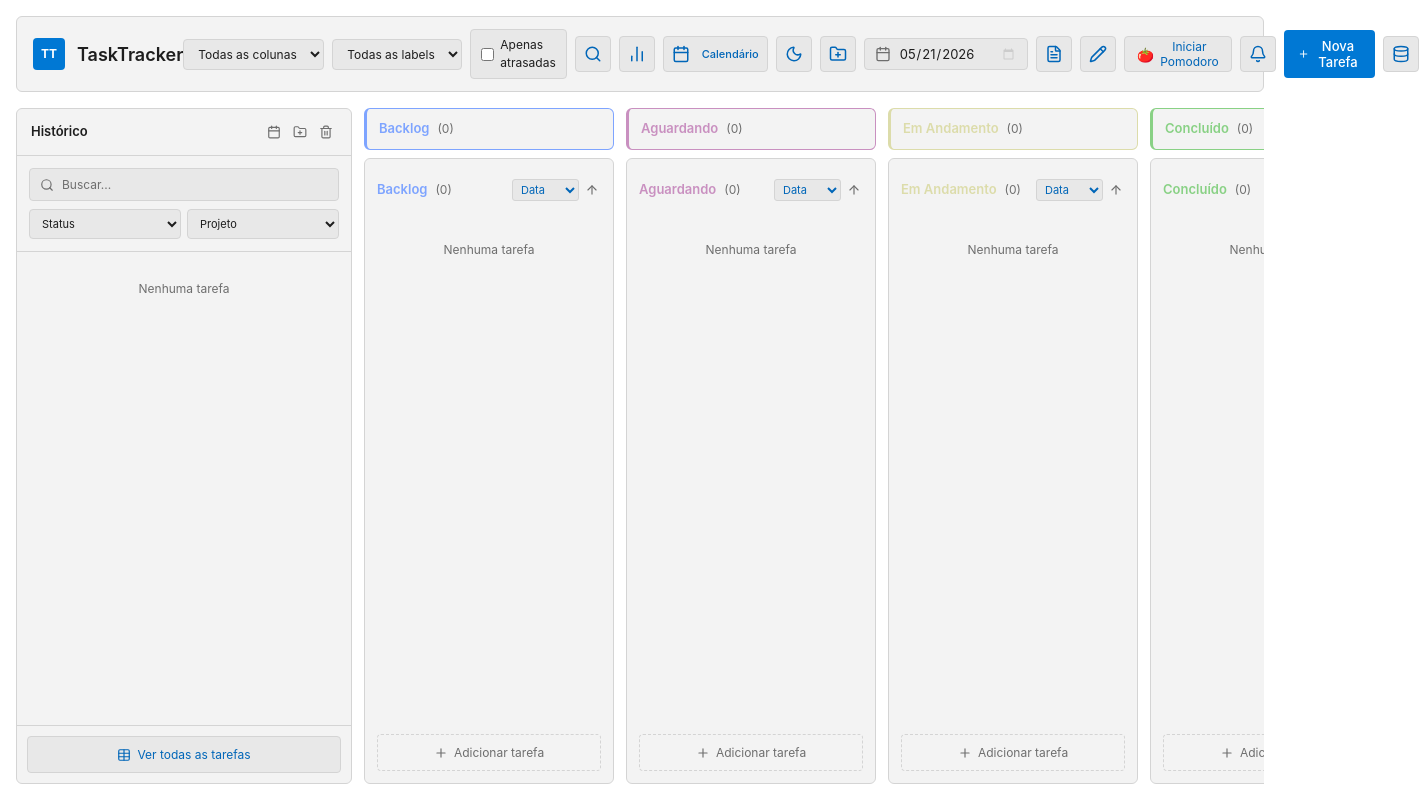
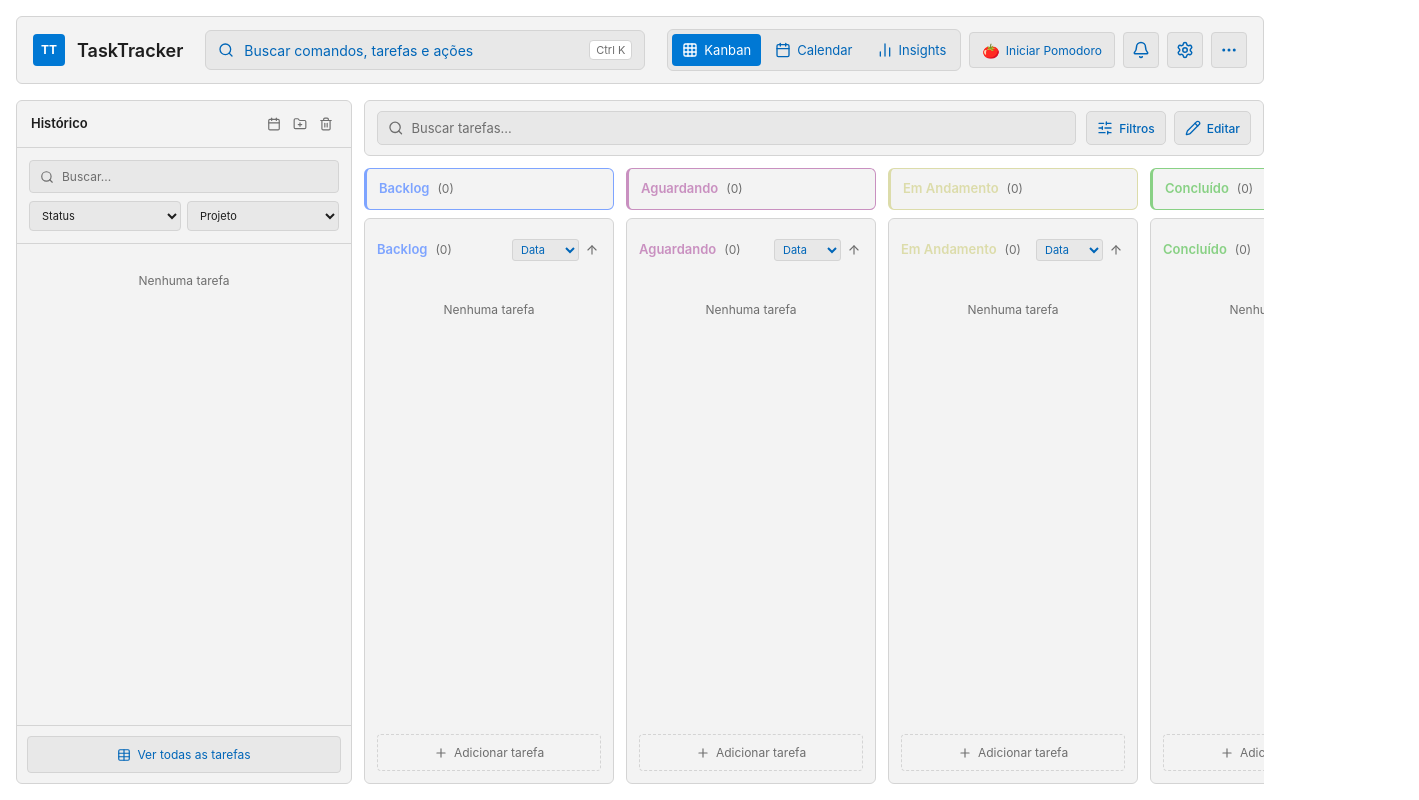
Before and after one commit to FabioJrSilva/task-traker, a Vue app: page / in a window 1280 px wide. Shown: the whole page, 1419 px wide, since content can reach past the window. Built offline with nearby package versions, Linux system fonts and the light colour scheme; the HTML template or start-up script is replaced by a standard one.

Commit message:
Refactor top bar for kanban toolbar flow

```diff
--- a/src/App.vue
+++ b/src/App.vue
@@ -7,6 +7,7 @@ import ReportModal from '@/components/ReportModal.vue'
 import HistorySidebar from '@/components/HistorySidebar.vue'
 import HistoryTableModal from '@/components/HistoryTableModal.vue'
 import KanbanBoard from '@/components/KanbanBoard.vue'
+import KanbanToolbar from '@/components/KanbanToolbar.vue'
 import ColumnModal from '@/components/ColumnModal.vue'
 import CalendarContainer from '@/components/CalendarContainer.vue'
 import AppointmentModal from '@/components/AppointmentModal.vue'
@@ -18,7 +19,20 @@ import NotificationBell from '@/components/NotificationBell.vue'
 import PomodoroWidget from '@/components/PomodoroWidget.vue'
 import ToastContainer from '@/components/ToastContainer.vue'
 import ConfirmDialog from '@/components/ConfirmDialog.vue'
-import { Plus, FileText, Calendar, Pencil, Search, FolderPlus, Grid3x3, RotateCcw, Trash2, Database, Moon, Sun, BarChart2 } from 'lucide-vue-next'
+import {
+  FileText,
+  Calendar,
+  Search,
+  FolderPlus,
+  Grid3x3,
+  RotateCcw,
+  Database,
+  Moon,
+  Sun,
+  BarChart2,
+  Settings,
+  MoreHorizontal,
+} from 'lucide-vue-next'
 import { type PaletteCommand, useCommandPalette } from '@/composables/useCommandPalette'
 import { useNotifications } from '@/composables/useNotifications'
 import { usePomodoroStore } from '@/stores/pomodoroStore'
@@ -45,7 +59,6 @@ const editMode = ref(false)
 const editingTask = ref<Task | null>(null)
 const editingColumn = ref<KanbanColumn | null>(null)
 const editingProject = ref<Project | null>(null)
-const showSearch = ref(false)
 const currentDate = ref(new Date().toISOString().split('T')[0])
 const timeTick = ref(Date.now())
 const initialTaskStatus = ref<string>('')
@@ -57,11 +70,15 @@ const showAppointmentModal = ref(false)
 const showWorkSettingsModal = ref(false)
 const showBackupModal = ref(false)
 const showMeetingModal = ref(false)
+const showSettingsMenu = ref(false)
+const showMoreMenu = ref(false)
 const editingAppointment = ref<Appointment | null>(null)
 const editingMeeting = ref<Meeting | null>(null)
 const appointmentInitialDate = ref('')
 const appointmentInitialTime = ref('')
 const theme = ref<'dark' | 'light'>('dark')
+const settingsMenuRef = ref<HTMLElement | null>(null)
+const moreMenuRef = ref<HTMLElement | null>(null)
 let recurringSchedulerId: ReturnType<typeof setInterval> | null = null
 let isProcessingRecurring = false
 
@@ -81,7 +98,7 @@ const paletteCommands = computed<PaletteCommand[]>(() => [
     group: 'actions',
     icon: '📊',
     action: () => {
-      currentView.value = 'insights'
+      setView('insights')
     },
   },
   {
@@ -90,7 +107,7 @@ const paletteCommands = computed<PaletteCommand[]>(() => [
     group: 'actions',
     icon: '📅',
     action: () => {
-      currentView.value = 'calendar'
+      setView('calendar')
     },
   },
   {
@@ -99,7 +116,7 @@ const paletteCommands = computed<PaletteCommand[]>(() => [
     group: 'actions',
     icon: '🗂',
     action: () => {
-      currentView.value = 'kanban'
+      setView('kanban')
     },
   },
   {
@@ -174,10 +191,16 @@ function toggleTheme() {
   localStorage.setItem('task-tracker-theme', theme.value)
 }
 
+function closeMenus() {
+  showSettingsMenu.value = false
+  showMoreMenu.value = false
+}
+
 onMounted(async () => {
   await store.loadAppData()
   isLoading.value = false
   document.addEventListener('keydown', handleKeyDown)
+  document.addEventListener('mousedown', handleDocumentMousedown)
 
   recurringSchedulerId = setInterval(() => {
     void runRecurringSchedulerTick()
@@ -204,6 +227,7 @@ onMounted(async () => {
 
 onUnmounted(() => {
   document.removeEventListener('keydown', handleKeyDown)
+  document.removeEventListener('mousedown', handleDocumentMousedown)
   if (recurringSchedulerId) {
     clearInterval(recurringSchedulerId)
     recurringSchedulerId = null
@@ -211,15 +235,38 @@ onUnmounted(() => {
 })
 
 function handleKeyDown(e: KeyboardEvent) {
+  if (e.key === 'Escape' && (showSettingsMenu.value || showMoreMenu.value)) {
+    closeMenus()
+    return
+  }
+
   if ((e.ctrlKey || e.metaKey) && e.key.toLowerCase() === 'k') {
     e.preventDefault()
-    commandPalette.open()
+    openCommandSearch()
     return
   }
 
   if ((e.ctrlKey || e.metaKey) && e.key.toLowerCase() === 'z') {
     e.preventDefault()
     handleUndo()
+  }
+}
+
+function handleDocumentMousedown(event: MouseEvent) {
+  const target = event.target
+  if (!(target instanceof Node)) {
+    return
+  }
+
+  const clickedSettings = settingsMenuRef.value?.contains(target) ?? false
+  const clickedMore = moreMenuRef.value?.contains(target) ?? false
+
+  if (!clickedSettings) {
+    showSettingsMenu.value = false
+  }
+
+  if (!clickedMore) {
+    showMoreMenu.value = false
   }
 }
 
@@ -269,6 +316,59 @@ function toggleEditMode() {
   editMode.value = !editMode.value
 }
 
+function openCommandSearch() {
+  commandPalette.open()
+}
+
+function setView(view: 'kanban' | 'calendar' | 'insights') {
+  currentView.value = view
+  closeMenus()
+}
+
+function toggleSettingsMenu() {
+  showSettingsMenu.value = !showSettingsMenu.value
+  if (showSettingsMenu.value) {
+    showMoreMenu.value = false
+  }
+}
+
+function toggleMoreMenu() {
+  showMoreMenu.value = !showMoreMenu.value
+  if (showMoreMenu.value) {
+    showSettingsMenu.value = false
+  }
+}
+
+function openReportFromMenu() {
+  showReportModal.value = true
+  closeMenus()
+}
+
+function openBackupFromMenu() {
+  showBackupModal.value = true
+  closeMenus()
+}
+
+function openWorkSettingsFromMenu() {
+  showWorkSettingsModal.value = true
+  closeMenus()
+}
+
+function toggleThemeFromMenu() {
+  toggleTheme()
+  closeMenus()
+}
+
+function openProjectFromMenu() {
+  openAddProject()
+  closeMenus()
+}
+
+async function undoFromMenu() {
+  closeMenus()
+  await handleUndo()
+}
+
 function openEditColumn(column: KanbanColumn) {
   editingColumn.value = column
   showColumnModal.value = true
@@ -313,26 +413,6 @@ async function handleSaveProject(projectData: Omit<Project, 'id' | 'createdAt'>)
   } catch (error) {
     toast.error(error instanceof Error ? error.message : 'Erro ao salvar projeto')
   }
-}
-
-function handleSearchInput(event: Event) {
-  const target = event.target as HTMLInputElement
-  store.setSearchQuery(target.value)
-}
-
-function handleColumnFilterChange(event: Event) {
-  const target = event.target as HTMLSelectElement
-  store.setColumnFilter(target.value || null)
-}
-
-function handleLabelFilterChange(event: Event) {
-  const target = event.target as HTMLSelectElement
-  store.setLabelFilter(target.value || null)
-}
-
-function handleShowOnlyOverdueChange(event: Event) {
-  const target = event.target as HTMLInputElement
-  store.setShowOnlyOverdueTasks(target.checked)
 }
 
 // Calendar handlers
@@ -452,134 +532,114 @@ async function handleSaveWorkSettings(settings: WorkSettings) {
           <div class="logo">TT</div>
           <h1>TaskTracker</h1>
         </div>
+        <div class="global-command">
+          <button
+            class="command-search"
+            type="button"
+            data-testid="global-command-search"
+            @click="openCommandSearch"
+          >
+            <Search :size="16" aria-hidden="true" />
+            <span>Buscar comandos, tarefas e ações</span>
+            <span class="command-hint">Ctrl K</span>
+          </button>
+        </div>
         <div class="header-actions">
-          <div v-if="showSearch" class="search-container">
-            <Search :size="16" class="search-icon" />
-            <input
-              type="text"
-              class="search-input"
-              placeholder="Buscar tarefas..."
-              :value="store.searchQuery"
-              @input="handleSearchInput"
-            />
+          <div class="view-switcher" role="tablist" aria-label="Alternar visualização">
+            <button
+              class="view-btn"
+              :class="{ active: currentView === 'kanban' }"
+              type="button"
+              data-testid="view-kanban"
+              @click="setView('kanban')"
+            >
+              <Grid3x3 :size="16" aria-hidden="true" />
+              <span>Kanban</span>
+            </button>
+            <button
+              class="view-btn"
+              :class="{ active: currentView === 'calendar' }"
+              type="button"
+              data-testid="view-calendar"
+              @click="setView('calendar')"
+            >
+              <Calendar :size="16" aria-hidden="true" />
+              <span>Calendar</span>
+            </button>
+            <button
+              class="view-btn"
+              :class="{ active: currentView === 'insights' }"
+              type="button"
+              data-testid="view-insights"
+              @click="setView('insights')"
+            >
+              <BarChart2 :size="16" aria-hidden="true" />
+              <span>Insights</span>
+            </button>
+          </div>
+          <PomodoroWidget />
+          <NotificationBell />
+
+          <div ref="settingsMenuRef" class="menu-wrapper">
+            <button
+              class="btn btn-icon"
+              type="button"
+              :class="{ active: showSettingsMenu }"
+              title="Configurações"
+              @click="toggleSettingsMenu"
+            >
+              <Settings :size="18" />
+            </button>
+            <div v-if="showSettingsMenu" class="app-menu">
+              <button class="menu-item" type="button" @click="toggleThemeFromMenu">
+                <component :is="theme === 'dark' ? Sun : Moon" :size="16" />
+                <span>{{ theme === 'dark' ? 'Modo claro' : 'Modo escuro' }}</span>
+              </button>
+              <button class="menu-item" type="button" @click="openWorkSettingsFromMenu">
+                <Calendar :size="16" />
+                <span>Configurar jornada</span>
+              </button>
+              <button class="menu-item" type="button" @click="openReportFromMenu">
+                <FileText :size="16" />
+                <span>Relatórios</span>
+              </button>
+              <button class="menu-item" type="button" @click="openBackupFromMenu">
+                <Database :size="16" />
+                <span>Backup e restauração</span>
+              </button>
+            </div>
           </div>
 
-          <select
-            class="column-filter"
-            :value="store.columnFilter || ''"
-            @change="handleColumnFilterChange"
+          <div ref="moreMenuRef" class="menu-wrapper">
+            <button
+              class="btn btn-icon"
+              type="button"
+              :class="{ active: showMoreMenu }"
+              title="Mais ações"
+              @click="toggleMoreMenu"
             >
-            <option value="">Todas as colunas</option>
-            <option v-for="col in store.sortedColumns" :key="col.id" :value="col.status">
-              {{ col.title }}
-            </option>
-          </select>
-
-          <select
-            class="column-filter"
-            :value="store.labelFilter || ''"
-            @change="handleLabelFilterChange"
-          >
-            <option value="">Todas as labels</option>
-            <option value="Urgente">Urgente</option>
-            <option value="Importante">Importante</option>
-            <option value="Bug">Bug</option>
-            <option value="Feature">Feature</option>
-            <option value="Melhoria">Melhoria</option>
-            <option value="Documentação">Documentação</option>
-            <option value="Design">Design</option>
-            <option value="Backend">Backend</option>
-            <option value="Frontend">Frontend</option>
-            <option value="Teste">Teste</option>
-          </select>
-
-          <label class="overdue-filter">
-            <input
-              type="checkbox"
-              :checked="store.showOnlyOverdueTasks"
-              @change="handleShowOnlyOverdueChange"
-            />
-            <span>Apenas atrasadas</span>
-          </label>
-
-          <button @click="showSearch = !showSearch" class="btn btn-icon" title="Buscar">
-            <Search :size="18" />
+              <MoreHorizontal :size="18" />
             </button>
-
-          <button
-            @click="currentView = 'insights'"
-            class="btn btn-icon"
-            :class="{ active: currentView === 'insights' }"
-            title="Dashboard de Insights"
-          >
-            <BarChart2 :size="18" />
-          </button>
-
-          <button
-            @click="currentView = currentView === 'kanban' ? 'calendar' : 'kanban'"
-            class="btn btn-icon"
-            :class="{ active: currentView === 'calendar' }"
-            title="Alternar visualização"
-          >
-            <Calendar v-if="currentView === 'kanban'" :size="18" />
-            <Grid3x3 v-else :size="18" />
-            <span class="toggle-label">{{ currentView === 'kanban' ? 'Calendário' : 'Kanban' }}</span>
-          </button>
-
-          <button @click="toggleTheme" class="btn btn-icon" :title="theme === 'dark' ? 'Modo Claro' : 'Modo Escuro'">
-            <Sun v-if="theme === 'dark'" :size="18" />
-            <Moon v-else :size="18" />
-          </button>
-
-          <button @click="openAddProject" class="btn btn-icon" title="Novo Projeto">
-            <FolderPlus :size="18" />
-          </button>
-
-          <div class="date-picker">
-            <Calendar :size="16" />
-            <input type="date" v-model="currentDate" class="date-input" />
-          </div>
-          <button @click="showReportModal = true" class="btn btn-icon" title="Dashboard e Relatórios">
-            <FileText :size="18" />
+            <div v-if="showMoreMenu" class="app-menu">
+              <button class="menu-item" type="button" @click="openProjectFromMenu">
+                <FolderPlus :size="16" />
+                <span>Novo projeto</span>
               </button>
               <button
-            @click="toggleEditMode"
-            class="btn btn-icon"
-            :class="{ active: editMode }"
-            :title="editMode ? 'Modo edição ativo - clique para sair' : 'Editar Quadro'"
+                v-if="store.canUndo()"
+                class="menu-item"
+                type="button"
+                @click="undoFromMenu"
               >
-            <Pencil :size="18" />
-            <span v-if="editMode" class="edit-mode-indicator">Modo Edição</span>
+                <RotateCcw :size="16" />
+                <span>Desfazer última ação</span>
               </button>
-          <PomodoroWidget />
-          <NotificationBell />
-          <button @click="handleOpenNewTask" class="btn btn-primary">
-            <Plus :size="18" />
-            <span>Nova Tarefa</span>
-          </button>
-
-          <button @click="showBackupModal = true" class="btn btn-icon" title="Backup e Restauração">
-            <Database :size="18" />
-          </button>
-
-          <button
-            v-if="store.canUndo()"
-            @click="handleUndo"
-            class="btn btn-secondary"
-            title="Desfazer última ação (Ctrl+Z)"
-          >
-            <RotateCcw :size="18" />
-            <span>Desfazer</span>
-          </button>
-
-          <button
-            v-if="store.trashedTasks.length > 0"
-            class="btn btn-icon trash-indicator"
-            title="Ver lixeira"
-          >
-            <Trash2 :size="18" />
-            <span class="trash-badge">{{ store.trashedTasks.length }}</span>
-          </button>
+              <div v-if="store.trashedTasks.length > 0" class="menu-item">
+                <span>Lixeira</span>
+                <span class="menu-badge">{{ store.trashedTasks.length }}</span>
+              </div>
+            </div>
+          </div>
         </div>
       </header>
 
@@ -591,9 +651,13 @@ async function handleSaveWorkSettings(settings: WorkSettings) {
           @add-project="openAddProject"
         />
 
-        <main class="content">
+        <main class="content" :class="{ 'content--kanban': currentView === 'kanban' }">
+          <template v-if="currentView === 'kanban'">
+            <KanbanToolbar
+              :edit-mode="editMode"
+              @toggle-edit-mode="toggleEditMode"
+            />
             <KanbanBoard
-            v-if="currentView === 'kanban'"
               :edit-mode="editMode"
               :time-tick="timeTick"
               @edit-task="openEditTask"
@@ -601,6 +665,7 @@ async function handleSaveWorkSettings(settings: WorkSettings) {
               @add-column="openAddColumn"
               @add-task="handleAddTaskInColumn"
             />
+          </template>
           <CalendarContainer
             v-else-if="currentView === 'calendar'"
             :time-tick="timeTick"
@@ -709,9 +774,10 @@ async function handleSaveWorkSettings(settings: WorkSettings) {
 }
 
 .header {
-  display: flex;
-  justify-content: space-between;
+  display: grid;
+  grid-template-columns: minmax(0, auto) minmax(240px, 1fr) minmax(0, auto);
   align-items: center;
+  gap: 16px;
   margin-bottom: 16px;
   padding: 12px 16px;
   background: var(--bg-secondary);
@@ -748,29 +814,142 @@ async function handleSaveWorkSettings(settings: WorkSettings) {
   display: flex;
   gap: 8px;
   align-items: center;
+  justify-content: flex-end;
+  min-width: 0;
 }
 
-.date-picker {
+.global-command {
   display: flex;
+  justify-content: center;
+  min-width: 0;
+}
+
+.command-search {
+  width: min(100%, 440px);
+  display: inline-flex;
   align-items: center;
-  gap: 8px;
-  padding: 6px 10px;
+  gap: 10px;
+  padding: 9px 12px;
   background: var(--bg-tertiary);
   border: 1px solid var(--border);
+  border-radius: 6px;
+  color: var(--text-secondary);
+  cursor: pointer;
+  transition: all 0.15s ease;
+}
+
+.command-search:hover {
+  background: var(--bg-hover);
+  color: var(--text-primary);
+}
+
+.command-search span:first-of-type {
+  flex: 1;
+  min-width: 0;
+  overflow: hidden;
+  text-overflow: ellipsis;
+  white-space: nowrap;
+  text-align: left;
+}
+
+.command-hint {
+  padding: 2px 6px;
   border-radius: 4px;
+  background: var(--bg-primary);
+  border: 1px solid var(--border);
+  font-size: 11px;
   color: var(--text-muted);
 }
 
-.date-input {
-  background: transparent;
-  border: none;
-  color: var(--text-primary);
-  outline: none;
-  font-size: 13px;
+.view-switcher {
+  display: inline-flex;
+  align-items: center;
+  gap: 4px;
+  padding: 4px;
+  background: var(--bg-tertiary);
+  border: 1px solid var(--border);
+  border-radius: 6px;
 }
 
-.date-input::-webkit-calendar-picker-indicator {
-  filter: invert(0.8);
+.view-btn {
+  display: inline-flex;
+  align-items: center;
+  gap: 6px;
+  padding: 8px 10px;
+  border: none;
+  border-radius: 4px;
+  background: transparent;
+  color: var(--text-secondary);
+  font-size: 13px;
+  cursor: pointer;
+  transition: all 0.15s ease;
+}
+
+.view-btn:hover {
+  background: var(--bg-hover);
+  color: var(--text-primary);
+}
+
+.view-btn.active {
+  background: var(--accent);
+  color: var(--bg-primary);
+}
+
+.menu-wrapper {
+  position: relative;
+}
+
+.app-menu {
+  position: absolute;
+  top: calc(100% + 8px);
+  right: 0;
+  min-width: 220px;
+  padding: 6px;
+  display: flex;
+  flex-direction: column;
+  gap: 4px;
+  background: var(--bg-secondary);
+  border: 1px solid var(--border);
+  border-radius: 6px;
+  box-shadow: 0 10px 24px rgba(0, 0, 0, 0.18);
+  z-index: 30;
+}
+
+.menu-item {
+  width: 100%;
+  display: flex;
+  align-items: center;
+  justify-content: space-between;
+  gap: 10px;
+  padding: 8px 10px;
+  border: none;
+  border-radius: 4px;
+  background: transparent;
+  color: var(--text-primary);
+  font-size: 13px;
+  text-align: left;
+}
+
+.menu-item:hover {
+  background: var(--bg-hover);
+}
+
+.menu-item > span:first-of-type {
+  flex: 1;
+}
+
+.menu-badge {
+  display: inline-flex;
+  align-items: center;
+  justify-content: center;
+  min-width: 20px;
+  height: 20px;
+  padding: 0 6px;
+  border-radius: 999px;
+  background: var(--danger, #e74c3c);
+  color: #fff;
+  font-size: 11px;
+  font-weight: 600;
 }
 
 .btn {
@@ -803,39 +982,6 @@ async function handleSaveWorkSettings(settings: WorkSettings) {
   color: var(--bg-primary);
 }
 
-.toggle-label {
-  margin-left: 6px;
-  font-size: 11px;
-  font-weight: 500;
-}
-
-.edit-mode-indicator {
-  margin-left: 6px;
-  font-size: 11px;
-  font-weight: 500;
-}
-
-.btn-primary {
-  background: var(--accent);
-  color: var(--bg-primary);
-  font-weight: 500;
-}
-
-.btn-primary:hover {
-  background: var(--accent-hover);
-}
-
-.btn-secondary {
-  background: var(--bg-tertiary);
-  color: var(--text-secondary);
-  border: 1px solid var(--border);
-}
-
-.btn-secondary:hover {
-  background: var(--bg-hover);
-  color: var(--text-primary);
-}
-
 .main-container {
   display: flex;
   gap: 12px;
@@ -852,16 +998,17 @@ async function handleSaveWorkSettings(settings: WorkSettings) {
 .content {
   flex: 1;
   display: flex;
+  flex-direction: column;
   min-width: 0;
   min-height: 0;
   gap: 12px;
-  overflow-x: auto;
-  overflow-y: hidden;
+  overflow: hidden;
   transition: all 0.3s ease;
 }
 
-.content.with-sidebar {
-  margin-left: 0;
+.content--kanban {
+  overflow-x: auto;
+  overflow-y: hidden;
 }
 
 .loading-screen {
@@ -887,89 +1034,4 @@ async function handleSaveWorkSettings(settings: WorkSettings) {
 @keyframes spin {
   to { transform: rotate(360deg); }
 }
-
-.search-container {
-  display: flex;
-  align-items: center;
-  gap: 8px;
-  padding: 6px 12px;
-  background: var(--bg-tertiary);
-  border: 1px solid var(--border);
-  border-radius: 4px;
-}
-
-.search-icon {
-  color: var(--text-muted);
-}
-
-.search-input {
-  background: none;
-  border: none;
-  color: var(--text-primary);
-  font-size: 13px;
-  outline: none;
-  width: 180px;
-}
-
-.search-input::placeholder {
-  color: var(--text-muted);
-}
-
-.column-filter {
-  padding: 6px 10px;
-  background: var(--bg-tertiary);
-  border: 1px solid var(--border);
-  border-radius: 4px;
-  color: var(--text-primary);
-  font-size: 12px;
-  cursor: pointer;
-}
-
-.column-filter:focus {
-  outline: none;
-  border-color: var(--accent);
-}
-
-.overdue-filter {
-  display: flex;
-  align-items: center;
-  gap: 6px;
-  padding: 6px 10px;
-  background: var(--bg-tertiary);
-  border: 1px solid var(--border);
-  border-radius: 4px;
-  color: var(--text-primary);
-  font-size: 12px;
-  cursor: pointer;
-  user-select: none;
-}
-
-.overdue-filter input[type="checkbox"] {
-  cursor: pointer;
-  accent-color: var(--accent);
-}
-
-.trash-indicator {
-  position: relative;
-  display: flex;
-  align-items: center;
-  justify-content: center;
-}
-
-.trash-badge {
-  position: absolute;
-  top: -4px;
-  right: -4px;
-  background: var(--danger, #e74c3c);
-  color: white;
-  font-size: 9px;
-  font-weight: 600;
-  min-width: 16px;
-  height: 16px;
-  border-radius: 8px;
-  display: flex;
-  align-items: center;
-  justify-content: center;
-  padding: 0 4px;
-}
 </style>
```
Also changed, not shown: 1 other file (tests, documents, lock files or other folders). Lines whose indentation alone changed are shown as unchanged.
